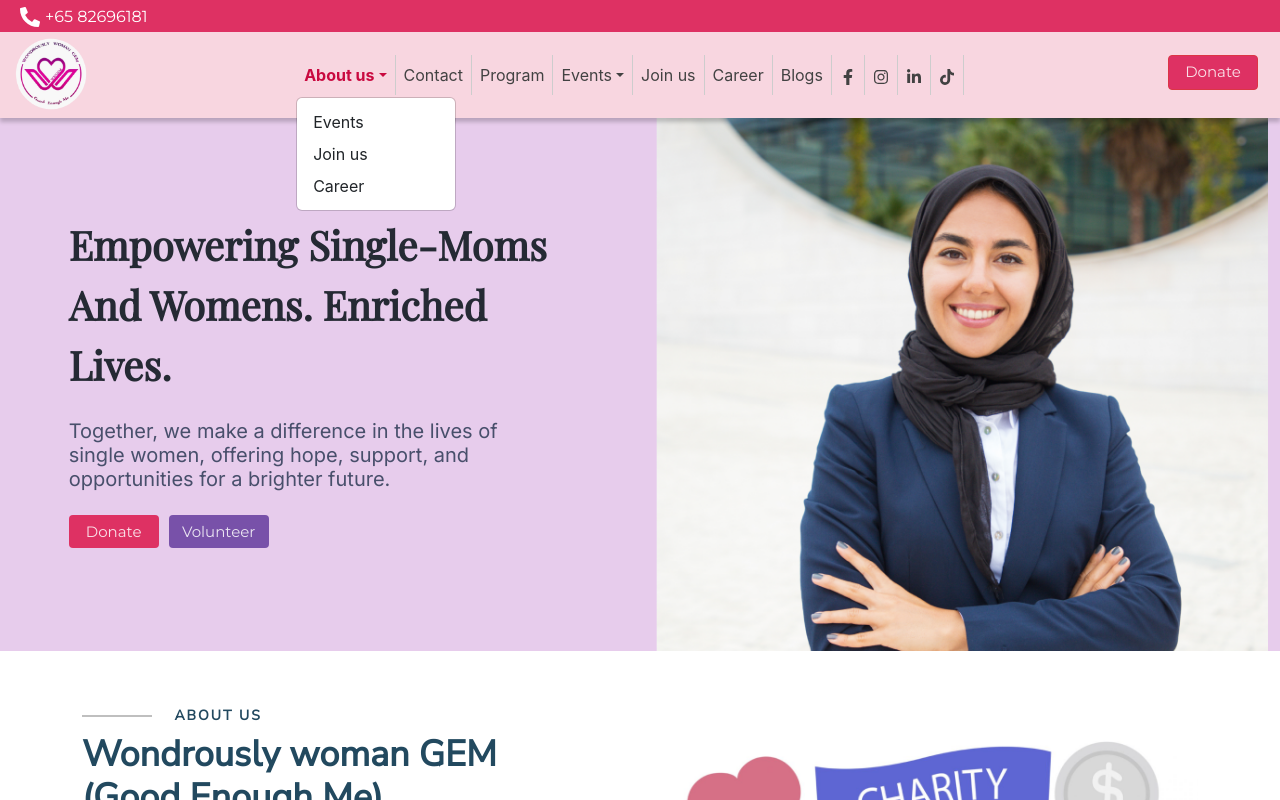
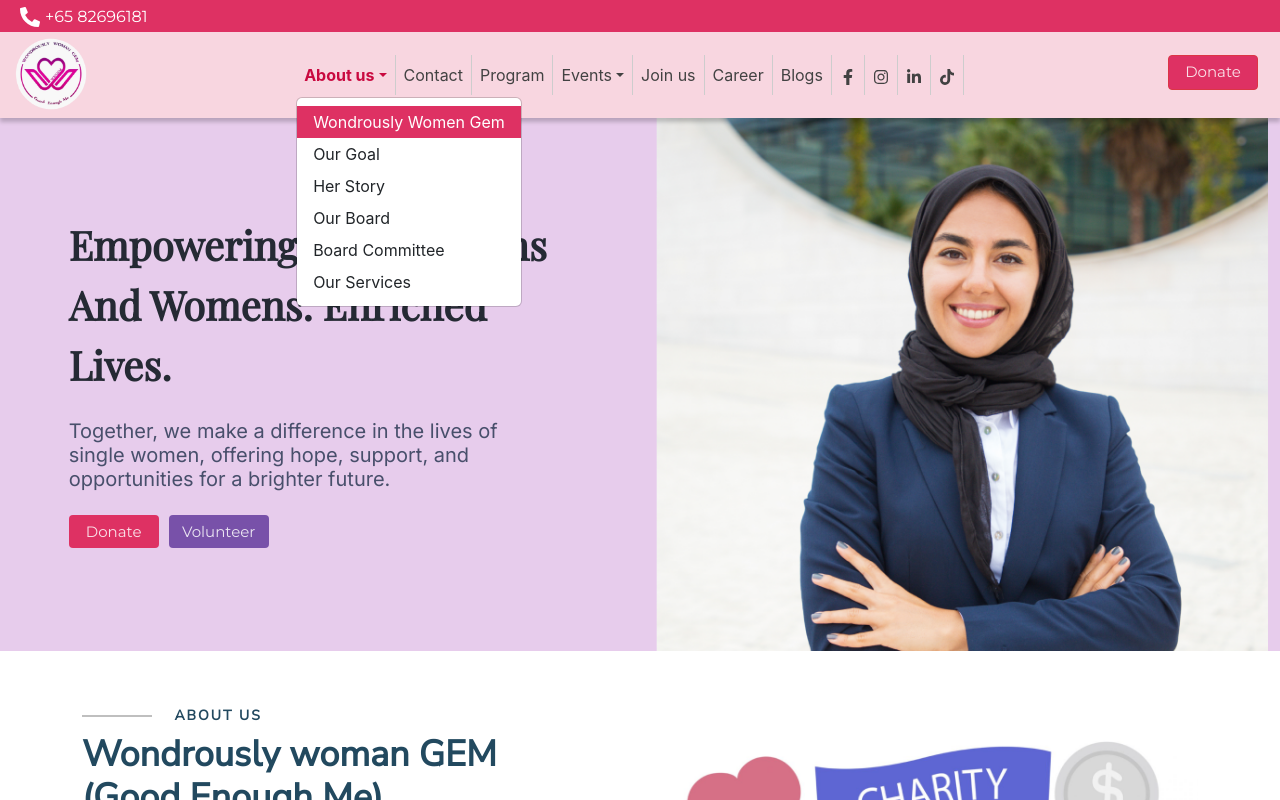
Before and after one commit to Chandru0811/wondersly_women_gem, a React (Create React App) app: page /wwg/about in a window 1280 px wide. Both pictures are taken after a click on the button "About us". Shown: the top 800 px of the page. Built offline with nearby package versions, Linux system fonts and the light colour scheme; a web font is replaced by a local one.

Commit message:
About dropdown has changed

```diff
--- a/src/component/common/Header.js
+++ b/src/component/common/Header.js
@@ -50,16 +50,24 @@ function Header() {
             </Offcanvas.Header>
             <Offcanvas.Body>
               <Nav className="justify-content-center align-items-center flex-grow-1 pe-3">
-
                 <NavDropdown title="About us">
-                  <NavDropdown.Item as={NavLink} to="/events">
-                    Events
+                  <NavDropdown.Item as={NavLink} to="/about" onClick={handleClick}>
+                    Wondrously Women Gem
                   </NavDropdown.Item>
                   <NavDropdown.Item as={NavLink} to="/join-us">
-                    Join us
+                    Our Goal
                   </NavDropdown.Item>
-                  <NavDropdown.Item as={NavLink} to="/career">
-                    Career
+                  <NavDropdown.Item as={NavLink} to="/HER-STORY">
+                    Her Story
+                  </NavDropdown.Item>
+                  <NavDropdown.Item as={NavLink} to="/Our-Board">
+                    Our Board
+                  </NavDropdown.Item>
+                  <NavDropdown.Item as={NavLink} to="/Board-Committee">
+                    Board Committee
+                  </NavDropdown.Item>
+                  <NavDropdown.Item as={NavLink} to="/Our-Services">
+                    Our Services
                   </NavDropdown.Item>
                 </NavDropdown>
 
@@ -102,7 +110,13 @@ function Header() {
                   <FaTiktok />
                 </Nav.Link>
               </Nav>
-                <Button to="/donate" as={NavLink} onClick={handleClick} variant="danger" className="donateBtn">
+              <Button
+                to="/donate"
+                as={NavLink}
+                onClick={handleClick}
+                variant="danger"
+                className="donateBtn"
+              >
                 Donate
               </Button>
             </Offcanvas.Body>
```
Lines whose indentation alone changed are shown as unchanged.
